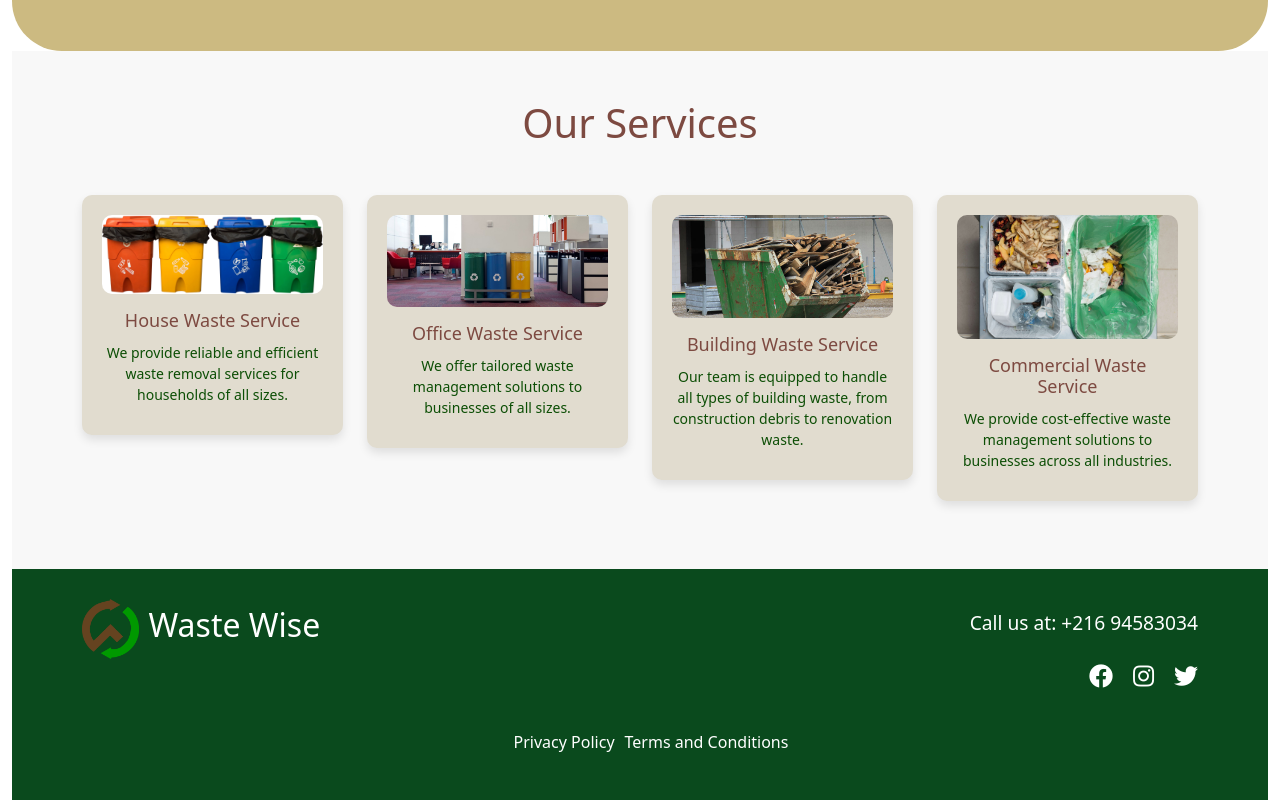
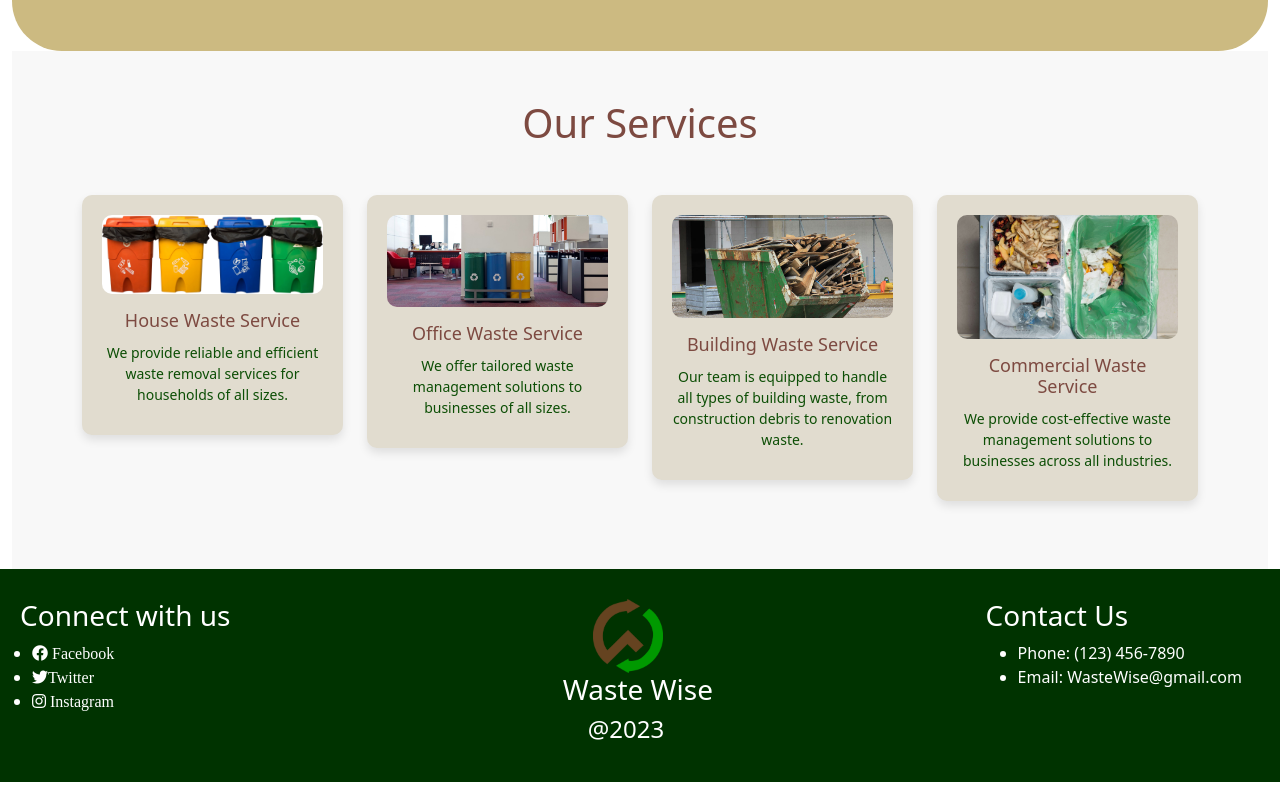
Before and after one commit to ghabriabdallah/WasteWiseFrontend, an Angular app: page / in a window 1280 px wide. Shown: the part 1290-2090 px from the top of the page. Built offline with nearby package versions, Linux system fonts and the light colour scheme.

Commit message:
footer changed

```diff
--- a/src/app/Services/our-services/our-services.component.html
+++ b/src/app/Services/our-services/our-services.component.html
@@ -37,37 +37,3 @@
       <a routerLink="/BuildingWaste" class="see-more">See More</a>
     </div>
   </div>
-
-
-
-
-  <footer class="dark-green">
-    <div class="container">
-      <div class="row">
-        <div class="col-md-6">
-          <div class="logo-container">
-            <img src="assets/img/logo.png" alt="Waste Wise Logo" class="logo">
-            <h2 class="logo-text">Waste Wise</h2>
-          </div>
-        </div>
-        <div class="col-md-6">
-          <div class="footer-contact">
-            <p class="phone-number">Call us at: +216 94583034</p>
-            <ul class="social-links">
-              <li><a href="https://www.facebook.com"><i class="fab fa-facebook"></i></a></li>
-              <li><a href="https://www.instagram.com"><i class="fab fa-instagram"></i></a></li>
-              <li><a href="https://twitter.com"><i class="fab fa-twitter"></i></a></li>
-            </ul>
-          </div>
-        </div>
-      </div>
-      <div class="row">
-        <div class="col-md-12">
-          <ul class="footer-links">
-            <li><a href="#">Privacy Policy</a></li>
-            <li><a href="#">Terms and Conditions</a></li>
-          </ul>
-        </div>
-      </div>
-    </div>
-  </footer>
--- /dev/null
+++ b/src/app/about-us/about-us.component.css
@@ -0,0 +1,20 @@
+.about-section {
+    background-color: #C7E1CC; /* light green background color */
+    padding: 50px;
+    color: #3D3D3B; /* dark brown text color */
+  }
+
+  .about-section h2 {
+    font-size: 36px;
+    font-weight: bold;
+    margin-bottom: 20px;
+    color: #4F4F4F; /* medium brown heading color */
+  }
+
+  .about-section p {
+    font-size: 18px;
+    line-height: 1.5;
+    margin-bottom: 30px;
+  }
+
+  /* Add styles for any additional elements within the about section as needed */
--- /dev/null
+++ b/src/app/about-us/about-us.component.html
@@ -0,0 +1,12 @@
+<div class="about-us-container">
+    <h2>About Us</h2>
+    <p>Here at XYZ Recycling, we are passionate about helping the environment by providing sustainable recycling services to our community. Our mission is to reduce the amount of waste that ends up in landfills and to promote a cleaner and healthier planet.</p>
+    <p>With years of experience in the recycling industry, our team is dedicated to providing the highest quality of service to our customers. We pride ourselves on our commitment to environmentally responsible practices and our focus on customer satisfaction.</p>
+    <h3>Our Team</h3>
+    <ul>
+      <li><strong>John Doe:</strong> Founder and CEO</li>
+      <li><strong>Jane Smith:</strong> Marketing Manager</li>
+      <li><strong>Bob Johnson:</strong> Operations Manager</li>
+      <li><strong>Sarah Lee:</strong> Customer Service Representative</li>
+    </ul>
+  </div>
--- a/src/app/app-routing.module.ts
+++ b/src/app/app-routing.module.ts
@@ -13,7 +13,7 @@ import { BuildingWasteComponent } from './Services/building-waste/building-waste
 import { OfficeWasteComponent } from './Services/office-waste/office-waste.component';
 import { CommercialWasteComponent } from './Services/commercial-waste/commercial-waste.component';
 import { OurServicesComponent } from './Services/our-services/our-services.component';
-
+import { AboutUsComponent } from './about-us/about-us.component';
 
 
 const routes: Routes = [
@@ -28,6 +28,7 @@ const routes: Routes = [
   { path: 'OfficeWaste', component: OfficeWasteComponent},
   { path: 'CommercialWaste', component: CommercialWasteComponent},
   {path: 'OurServices', component: OurServicesComponent},
+  {path: 'About-us', component: AboutUsComponent},
   { path: 'adminDashboard', component: AdminDashboardComponent, canActivate: [AdminGuard]}
 ];
 
--- a/src/app/app.component.css
+++ b/src/app/app.component.css
@@ -212,3 +212,152 @@ footer {
   display: flex;
   justify-content: flex-end;
 }
+.footer {
+  background-color: #f8f9fa;
+  padding: 40px 0;
+}
+
+.footer .footer-logo {
+  float: right;
+}
+
+.footer .footer-links {
+  text-align: center;
+}
+
+.footer .footer-links ul {
+  margin: 0;
+  padding: 0;
+  list-style: none;
+}
+
+.footer .footer-links li {
+  display: inline-block;
+  margin: 0 10px;
+}
+
+.footer .footer-contact {
+  float: left;
+}
+
+.footer .footer-contact ul {
+  margin: 0;
+  padding: 0;
+  list-style: none;
+}
+
+.footer .footer-contact li {
+  display: inline-block;
+  margin-right: 20px;
+}
+
+.footer .footer-contact li:last-child {
+  margin-right: 0;
+}
+
+.footer .footer-contact i {
+  margin-right: 5px;
+}
+
+.footer .footer-contact a {
+  color: #000;
+}
+
+.footer .footer-contact a:hover {
+  color: #6c757d;
+}
+.smaller-paragraph {
+  font-size: 14px;
+}
+.footer-section {
+  margin-bottom: 20px;
+}
+.paragraph-box {
+  background-color: #000;
+  border: 1px solid #ccc;
+  border-radius: 5px;
+  padding: 10px;
+}
+.footer {
+  display: flex;
+  flex-wrap: wrap;
+  justify-content: space-between;
+  background-color: #333;
+  color: #fff;
+  padding: 50px;
+}
+
+.footer .column {
+  flex: 1;
+  margin-right: 20px;
+}
+
+.footer h3 {
+  font-size: 20px;
+  margin-bottom: 20px;
+}
+
+.footer ul {
+  list-style-type: none;
+  margin: 0;
+  padding: 0;
+}
+
+.footer ul li a {
+  color: #fff;
+  text-decoration: none;
+  margin-bottom: 10px;
+  display: block;
+}
+
+.footer p {
+  margin-top: 20px;
+}
+
+.footer .logo {
+  display: inline-block;
+  width: 150px;
+  height: 50px;
+  margin-right: 50px;
+  background-color: #fff;
+}
+
+.footer .social-media {
+  display: flex;
+}
+
+.footer .social-media a {
+  display: inline-block;
+  width: 40px;
+  height: 40px;
+  background-color: #fff;
+  margin-right: 10px;
+}
+
+.footer .blog-posts ul li {
+  margin-bottom: 10px;
+}
+
+.footer .blog-posts ul li a {
+  color: #fff;
+}
+
+.footer .contact-info {
+  margin-top: 50px;
+}
+.footer-container {
+  display: flex;
+  flex-wrap: wrap;
+  justify-content: space-between;
+}
+
+.column {
+  width: 23%;
+}
+.column img {
+  width: 70px;
+  height: auto;
+}
+.column ul li a {
+  color: white;
+}
--- a/src/app/app.component.html
+++ b/src/app/app.component.html
@@ -18,7 +18,7 @@
           <a class="nav-link text-light" routerLink="/OurServices" style="color: #8B4513;">Services</a>
         </li>
         <li class="nav-item">
-          <a class="nav-link text-light" routerLink="/services">About Us</a>
+          <a class="nav-link text-light" routerLink="/About-us">About Us</a>
         </li>
         <li class="nav-item">
           <a class="nav-link text-light" routerLink="/services" style="color: #8B4513;">Contact Us</a>
@@ -44,3 +44,30 @@
 <div class="container-fluid">
   <router-outlet></router-outlet>
 </div>
+<footer>
+  <div class="footer-container">
+
+    <div class="column">
+      <h3 style="margin-left: 20px;">Connect with us</h3>
+      <ul class="social-media-icons">
+        <li><a href="#"><i class="fab fa-facebook"> Facebook</i></a></li>
+        <li><a href="#"><i class="fab fa-twitter">Twitter</i></a></li>
+        <li><a href="#"><i class="fab fa-instagram"> Instagram</i></a></li>
+      </ul>
+    </div>
+
+    <div class="column">
+      <img src="assets\img\logo.png" alt="Company Logo" style="margin-left: 100px;">
+      <h3 style="margin-left: 70px;">Waste Wise</h3>
+      <h4 style="margin-left: 95px;">@2023</h4>
+    </div>
+    <div class="column">
+      <h3>Contact Us</h3>
+      <ul>
+
+        <li>Phone: (123) 456-7890</li>
+        <li>Email: WasteWise@gmail.com</li>
+      </ul>
+    </div>
+  </div>
+</footer>
--- a/src/app/app.module.ts
+++ b/src/app/app.module.ts
@@ -21,6 +21,7 @@ import { CommercialWasteComponent } from './Services/commercial-waste/commercial
 import { OfficeWasteComponent } from './Services/office-waste/office-waste.component';
 import { BuildingWasteComponent } from './Services/building-waste/building-waste.component';
 import { CommonModule } from '@angular/common';
+import { AboutUsComponent } from './about-us/about-us.component';
 
 
 @NgModule({
@@ -39,6 +40,7 @@ import { CommonModule } from '@angular/common';
     CommercialWasteComponent,
     OfficeWasteComponent,
     BuildingWasteComponent,
+    AboutUsComponent,
   ],
   imports: [
     BrowserModule,
--- a/src/app/home/home.component.html
+++ b/src/app/home/home.component.html
@@ -50,34 +50,3 @@
       </div>
     </div>
   </section>
-
-  <footer class="dark-green">
-    <div class="container">
-      <div class="row">
-        <div class="col-md-6">
-          <div class="logo-container">
-            <img src="assets/img/logo.png" alt="Waste Wise Logo" class="logo">
-            <h2 class="logo-text">Waste Wise</h2>
-          </div>
-        </div>
-        <div class="col-md-6">
-          <div class="footer-contact">
-            <p class="phone-number">Call us at: +216 94583034</p>
-            <ul class="social-links">
-              <li><a href="https://www.facebook.com"><i class="fab fa-facebook"></i></a></li>
-              <li><a href="https://www.instagram.com"><i class="fab fa-instagram"></i></a></li>
-              <li><a href="https://twitter.com"><i class="fab fa-twitter"></i></a></li>
-            </ul>
-          </div>
-        </div>
-      </div>
-      <div class="row">
-        <div class="col-md-12">
-          <ul class="footer-links">
-            <li><a href="#">Privacy Policy</a></li>
-            <li><a href="#">Terms and Conditions</a></li>
-          </ul>
-        </div>
-      </div>
-    </div>
-  </footer>
```
Also changed, not shown: src/app/about-us/about-us.component.ts (added, +10 -0 lines), 1 other file (tests, documents, lock files or other folders).
